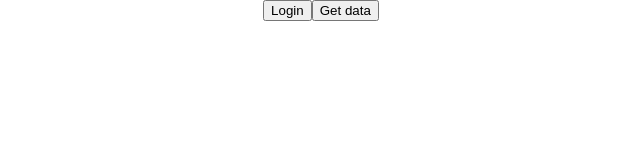
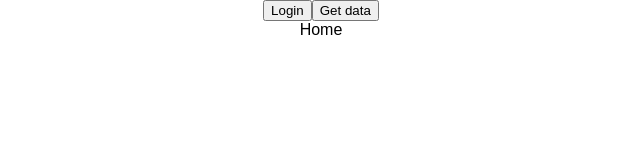
Before and after one commit to NeboCreatives/nebofit, a React (Create React App) app: page / in a window 1280 px wide. Shown: the top 160 px of the page, without its empty margins (319-959 px from the left). Built offline with nearby package versions, Linux system fonts and the light colour scheme.

Commit message:
Moved login from app to home page

```diff
--- a/src/App.js
+++ b/src/App.js
@@ -1,6 +1,9 @@
 import React, { Component } from 'react';
 import './App.css';
 import axios from 'axios';
+
+//Component Imports
+import Home from './Components/Home/Home'
 
 class App extends Component {
 
@@ -16,6 +19,7 @@
           <button>Login</button>
         </a>
         <button onClick={this.getData} >Get data</button>
+        <Home/>
       </div>
     );
   }
--- /dev/null
+++ b/src/Components/Home/Home.js
@@ -0,0 +1,13 @@
+import React, { Component } from "react";
+
+class Home extends Component {
+  constructor() {
+    super();
+  }
+
+  render() {
+    return <div>Home</div>;
+  }
+}
+
+export default Home;
```
Also changed, not shown: src/Components/Home/Home.css (added), 1 other file (tests, documents, lock files or other folders).
